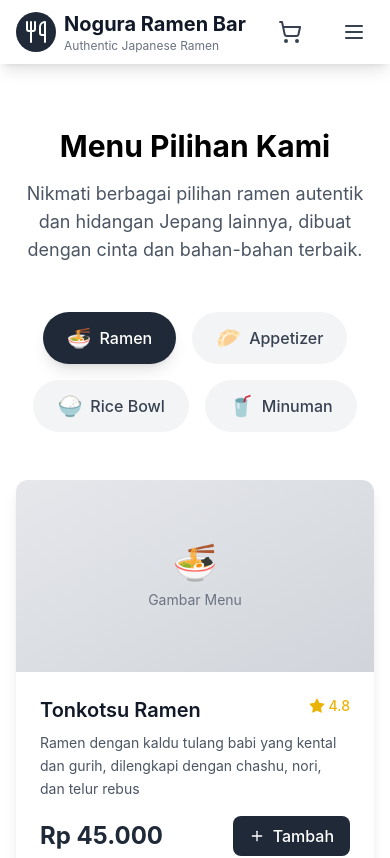
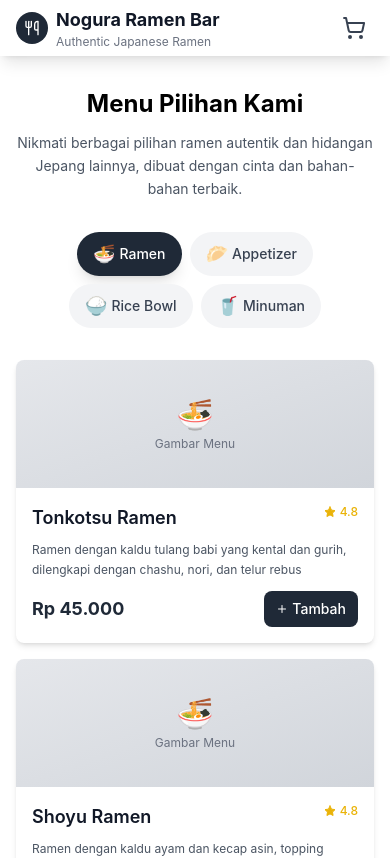
Before and after one commit to noguraofficial/menu, a Next.js app: page / in a window 390 px wide. Shown: the top 858 px of the page. Built offline with nearby package versions, Linux system fonts and the light colour scheme.

Commit message:
Optimize app for mobile-only appearance - compact header, single column layout, smaller text and spacing

```diff
--- a/app/layout.tsx
+++ b/app/layout.tsx
@@ -21,7 +21,7 @@ export default function RootLayout({
       <body className="bg-gray-50 min-h-screen">
         <CartProvider>
           <Header />
-          <main className="pb-20">
+          <main className="pb-16">
             {children}
           </main>
         </CartProvider>
--- a/components/CartDrawer.tsx
+++ b/components/CartDrawer.tsx
@@ -47,12 +47,12 @@ export default function CartDrawer({ isOpen, onClose }: CartDrawerProps) {
         onClick={onClose}
       />
 
-      {/* Drawer */}
-      <div className="absolute right-0 top-0 h-full w-full max-w-md bg-white shadow-xl transform transition-transform">
+      {/* Drawer - Mobile Optimized */}
+      <div className="absolute right-0 top-0 h-full w-full bg-white shadow-xl transform transition-transform">
         <div className="flex flex-col h-full">
-          {/* Header */}
-          <div className="flex items-center justify-between p-4 border-b border-gray-200">
-            <h2 className="text-lg font-semibold text-gray-900">Keranjang Saya</h2>
+          {/* Header - Mobile Optimized */}
+          <div className="flex items-center justify-between p-3 border-b border-gray-200">
+            <h2 className="text-base font-semibold text-gray-900">Keranjang Saya</h2>
             <button
               onClick={onClose}
               className="p-2 text-gray-400 hover:text-gray-600 transition-colors"
@@ -61,22 +61,22 @@ export default function CartDrawer({ isOpen, onClose }: CartDrawerProps) {
             </button>
           </div>
 
-          {/* Cart Items */}
-          <div className="flex-1 overflow-y-auto p-4">
+          {/* Cart Items - Mobile Optimized */}
+          <div className="flex-1 overflow-y-auto p-3">
             {state.items.length === 0 ? (
               <div className="flex flex-col items-center justify-center h-full text-gray-500">
-                <ShoppingBag className="w-16 h-16 mb-4 text-gray-300" />
-                <p className="text-lg font-medium">Keranjang kosong</p>
-                <p className="text-sm">Tambahkan menu favorit Anda</p>
+                <ShoppingBag className="w-12 h-12 mb-3 text-gray-300" />
+                <p className="text-base font-medium">Keranjang kosong</p>
+                <p className="text-xs">Tambahkan menu favorit Anda</p>
               </div>
             ) : (
-              <div className="space-y-4">
+              <div className="space-y-3">
                 {state.items.map((item) => (
-                  <div key={item.id} className="bg-gray-50 rounded-lg p-4">
+                  <div key={item.id} className="bg-gray-50 rounded-lg p-3">
                     <div className="flex justify-between items-start mb-2">
-                      <div className="flex-1">
-                        <h3 className="font-medium text-gray-900">{item.name}</h3>
-                        <p className="text-sm text-gray-600">{formatCurrency(item.price)}</p>
+                      <div className="flex-1 pr-2">
+                        <h3 className="text-sm font-medium text-gray-900">{item.name}</h3>
+                        <p className="text-xs text-gray-600">{formatCurrency(item.price)}</p>
                       </div>
                       <button
                         onClick={() => dispatch({ type: 'REMOVE_ITEM', payload: item.id })}
@@ -86,34 +86,34 @@ export default function CartDrawer({ isOpen, onClose }: CartDrawerProps) {
                       </button>
                     </div>
 
-                    {/* Quantity Controls */}
+                    {/* Quantity Controls - Mobile Optimized */}
                     <div className="flex items-center justify-between mb-2">
-                      <div className="flex items-center space-x-2">
+                      <div className="flex items-center space-x-1">
                         <button
                           onClick={() => handleQuantityChange(item.id, item.quantity - 1)}
                           className="p-1 rounded-full bg-white border border-gray-300 hover:bg-gray-50 transition-colors"
                         >
-                          <Minus className="w-4 h-4" />
+                          <Minus className="w-3 h-3" />
                         </button>
-                        <span className="w-8 text-center font-medium">{item.quantity}</span>
+                        <span className="w-6 text-center text-sm font-medium">{item.quantity}</span>
                         <button
                           onClick={() => handleQuantityChange(item.id, item.quantity + 1)}
                           className="p-1 rounded-full bg-white border border-gray-300 hover:bg-gray-50 transition-colors"
                         >
-                          <Plus className="w-4 h-4" />
+                          <Plus className="w-3 h-3" />
                         </button>
                       </div>
-                      <span className="font-medium text-gray-900">
+                      <span className="text-sm font-medium text-gray-900">
                         {formatCurrency(item.price * item.quantity)}
                       </span>
                     </div>
 
-                    {/* Notes Input */}
+                    {/* Notes Input - Mobile Optimized */}
                     <textarea
                       placeholder="Catatan khusus (opsional)"
                       value={item.notes || ''}
                       onChange={(e) => handleNotesChange(item.id, e.target.value)}
-                      className="w-full p-2 text-sm border border-gray-300 rounded-md resize-none focus:ring-2 focus:ring-gray-500 focus:border-transparent"
+                      className="w-full p-2 text-xs border border-gray-300 rounded-md resize-none focus:ring-2 focus:ring-gray-500 focus:border-transparent"
                       rows={2}
                     />
                   </div>
@@ -122,10 +122,10 @@ export default function CartDrawer({ isOpen, onClose }: CartDrawerProps) {
             )}
           </div>
 
-          {/* Footer */}
+          {/* Footer - Mobile Optimized */}
           {state.items.length > 0 && (
-            <div className="border-t border-gray-200 p-4 space-y-4">
-              <div className="flex justify-between items-center text-lg font-semibold">
+            <div className="border-t border-gray-200 p-3 space-y-3">
+              <div className="flex justify-between items-center text-base font-semibold">
                 <span>Total:</span>
                 <span className="text-gray-800">{formatCurrency(state.total)}</span>
               </div>
@@ -133,7 +133,7 @@ export default function CartDrawer({ isOpen, onClose }: CartDrawerProps) {
               <Link
                 href="/checkout"
                 onClick={onClose}
-                className="w-full bg-gray-800 text-white py-3 px-4 rounded-lg font-medium hover:bg-gray-700 transition-colors text-center block"
+                className="w-full bg-gray-800 text-white py-3 px-4 rounded-lg text-sm font-medium hover:bg-gray-700 transition-colors text-center block"
               >
                 Lanjut ke Checkout
               </Link>
--- a/components/Header.tsx
+++ b/components/Header.tsx
@@ -16,32 +16,20 @@ export default function Header() {
   return (
     <>
       <header className="bg-white shadow-lg sticky top-0 z-50">
-        <div className="max-w-7xl mx-auto px-4 sm:px-6 lg:px-8">
-          <div className="flex justify-between items-center h-16">
-            {/* Logo */}
+        <div className="px-4">
+          <div className="flex justify-between items-center h-14">
+            {/* Logo - Mobile Optimized */}
             <Link href="/" className="flex items-center space-x-2">
-              <div className="w-10 h-10 bg-gray-800 rounded-full flex items-center justify-center">
-                <Utensils className="w-6 h-6 text-white" />
+              <div className="w-8 h-8 bg-gray-800 rounded-full flex items-center justify-center">
+                <Utensils className="w-4 h-4 text-white" />
               </div>
               <div>
-                <h1 className="text-xl font-bold text-gray-900">Nogura Ramen Bar</h1>
+                <h1 className="text-lg font-bold text-gray-900">Nogura Ramen Bar</h1>
                 <p className="text-xs text-gray-500">Authentic Japanese Ramen</p>
               </div>
             </Link>
 
-            {/* Desktop Navigation */}
-            <nav className="hidden md:flex space-x-8">
-              <Link href="/" className="flex items-center space-x-1 text-gray-700 hover:text-gray-900 transition-colors">
-                <Home className="w-4 h-4" />
-                <span>Beranda</span>
-              </Link>
-              <Link href="#menu" className="flex items-center space-x-1 text-gray-700 hover:text-gray-900 transition-colors">
-                <Utensils className="w-4 h-4" />
-                <span>Menu</span>
-              </Link>
-            </nav>
-
-            {/* Cart Button */}
+            {/* Cart Button - Mobile Optimized */}
             <button
               onClick={() => setIsCartOpen(true)}
               className="relative p-2 text-gray-700 hover:text-gray-900 transition-colors"
@@ -53,39 +41,7 @@ export default function Header() {
                 </span>
               )}
             </button>
-
-            {/* Mobile Menu Button */}
-            <button
-              onClick={() => setIsMenuOpen(!isMenuOpen)}
-              className="md:hidden p-2 text-gray-700 hover:text-gray-900 transition-colors"
-            >
-              {isMenuOpen ? <X className="w-6 h-6" /> : <Menu className="w-6 h-6" />}
-            </button>
           </div>
-
-          {/* Mobile Navigation */}
-          {isMenuOpen && (
-            <div className="md:hidden py-4 border-t border-gray-200">
-              <nav className="flex flex-col space-y-4">
-                <Link
-                  href="/"
-                  className="flex items-center space-x-2 text-gray-700 hover:text-gray-900 transition-colors"
-                  onClick={() => setIsMenuOpen(false)}
-                >
-                  <Home className="w-4 h-4" />
-                  <span>Beranda</span>
-                </Link>
-                <Link
-                  href="#menu"
-                  className="flex items-center space-x-2 text-gray-700 hover:text-gray-900 transition-colors"
-                  onClick={() => setIsMenuOpen(false)}
-                >
-                  <Utensils className="w-4 h-4" />
-                  <span>Menu</span>
-                </Link>
-              </nav>
-            </div>
-          )}
         </div>
       </header>
 
--- a/components/MenuSection.tsx
+++ b/components/MenuSection.tsx
@@ -17,81 +17,81 @@ export default function MenuSection() {
   }
 
   return (
-    <section id="menu" className="py-16 bg-white">
-      <div className="max-w-7xl mx-auto px-4 sm:px-6 lg:px-8">
-        {/* Section Header */}
-        <div className="text-center mb-12">
-          <h2 className="text-3xl md:text-4xl font-bold text-black mb-4">
+    <section id="menu" className="py-8 bg-white">
+      <div className="px-4">
+        {/* Section Header - Mobile Optimized */}
+        <div className="text-center mb-8">
+          <h2 className="text-2xl font-bold text-black mb-3">
             Menu Pilihan Kami
           </h2>
-          <p className="text-lg text-gray-600 max-w-2xl mx-auto">
+          <p className="text-sm text-gray-600 leading-relaxed">
             Nikmati berbagai pilihan ramen autentik dan hidangan Jepang lainnya,
             dibuat dengan cinta dan bahan-bahan terbaik.
           </p>
         </div>
 
-        {/* Category Tabs */}
-        <div className="flex flex-wrap justify-center gap-4 mb-12">
+        {/* Category Tabs - Mobile Optimized */}
+        <div className="flex flex-wrap justify-center gap-2 mb-8">
           {menuCategories.map((category) => (
             <button
               key={category.id}
               onClick={() => setActiveCategory(category.id)}
-              className={`flex items-center space-x-2 px-6 py-3 rounded-full font-medium transition-all ${
+              className={`flex items-center space-x-1 px-4 py-2 rounded-full text-sm font-medium transition-all ${
                 activeCategory === category.id
                   ? 'bg-gray-800 text-white shadow-lg'
                   : 'bg-gray-100 text-gray-700 hover:bg-gray-200'
               }`}
             >
-              <span className="text-xl">{category.icon}</span>
+              <span className="text-lg">{category.icon}</span>
               <span>{category.name}</span>
             </button>
           ))}
         </div>
 
-        {/* Menu Items Grid */}
-        <div className="grid grid-cols-1 md:grid-cols-2 lg:grid-cols-3 gap-8">
+        {/* Menu Items Grid - Mobile Optimized */}
+        <div className="grid grid-cols-1 gap-4">
           {filteredItems.map((item) => (
             <div
               key={item.id}
-              className="bg-white rounded-xl shadow-lg overflow-hidden hover:shadow-xl transition-shadow duration-300"
+              className="bg-white rounded-lg shadow-md overflow-hidden hover:shadow-lg transition-shadow duration-300"
             >
-              {/* Image Placeholder */}
-              <div className="h-48 bg-gradient-to-br from-gray-200 to-gray-300 flex items-center justify-center">
+              {/* Image Placeholder - Mobile Optimized */}
+              <div className="h-32 bg-gradient-to-br from-gray-200 to-gray-300 flex items-center justify-center">
                 <div className="text-center text-gray-500">
-                  <div className="text-4xl mb-2">🍜</div>
-                  <p className="text-sm">Gambar Menu</p>
+                  <div className="text-3xl mb-1">🍜</div>
+                  <p className="text-xs">Gambar Menu</p>
                 </div>
               </div>
 
-              {/* Content */}
-              <div className="p-6">
+              {/* Content - Mobile Optimized */}
+              <div className="p-4">
                 <div className="flex justify-between items-start mb-2">
-                  <h3 className="text-xl font-semibold text-gray-900">{item.name}</h3>
+                  <h3 className="text-lg font-semibold text-gray-900 flex-1 pr-2">{item.name}</h3>
                   <div className="flex items-center space-x-1 text-yellow-500">
-                    <Star className="w-4 h-4 fill-current" />
-                    <span className="text-sm font-medium">4.8</span>
+                    <Star className="w-3 h-3 fill-current" />
+                    <span className="text-xs font-medium">4.8</span>
                   </div>
                 </div>
 
-                <p className="text-gray-600 mb-4 text-sm leading-relaxed">
+                <p className="text-gray-600 mb-3 text-xs leading-relaxed">
                   {item.description}
                 </p>
 
                 <div className="flex justify-between items-center">
-                  <span className="text-2xl font-bold text-gray-800">
+                  <span className="text-lg font-bold text-gray-800">
                     {formatCurrency(item.price)}
                   </span>
 
                   <button
                     onClick={() => handleAddToCart(item)}
                     disabled={!item.isAvailable}
-                    className={`flex items-center space-x-2 px-4 py-2 rounded-lg font-medium transition-colors ${
+                    className={`flex items-center space-x-1 px-3 py-2 rounded-lg text-sm font-medium transition-colors ${
                       item.isAvailable
                         ? 'bg-gray-800 text-white hover:bg-gray-700'
                         : 'bg-gray-300 text-gray-500 cursor-not-allowed'
                     }`}
                   >
-                    <Plus className="w-4 h-4" />
+                    <Plus className="w-3 h-3" />
                     <span>{item.isAvailable ? 'Tambah' : 'Habis'}</span>
                   </button>
                 </div>
```
